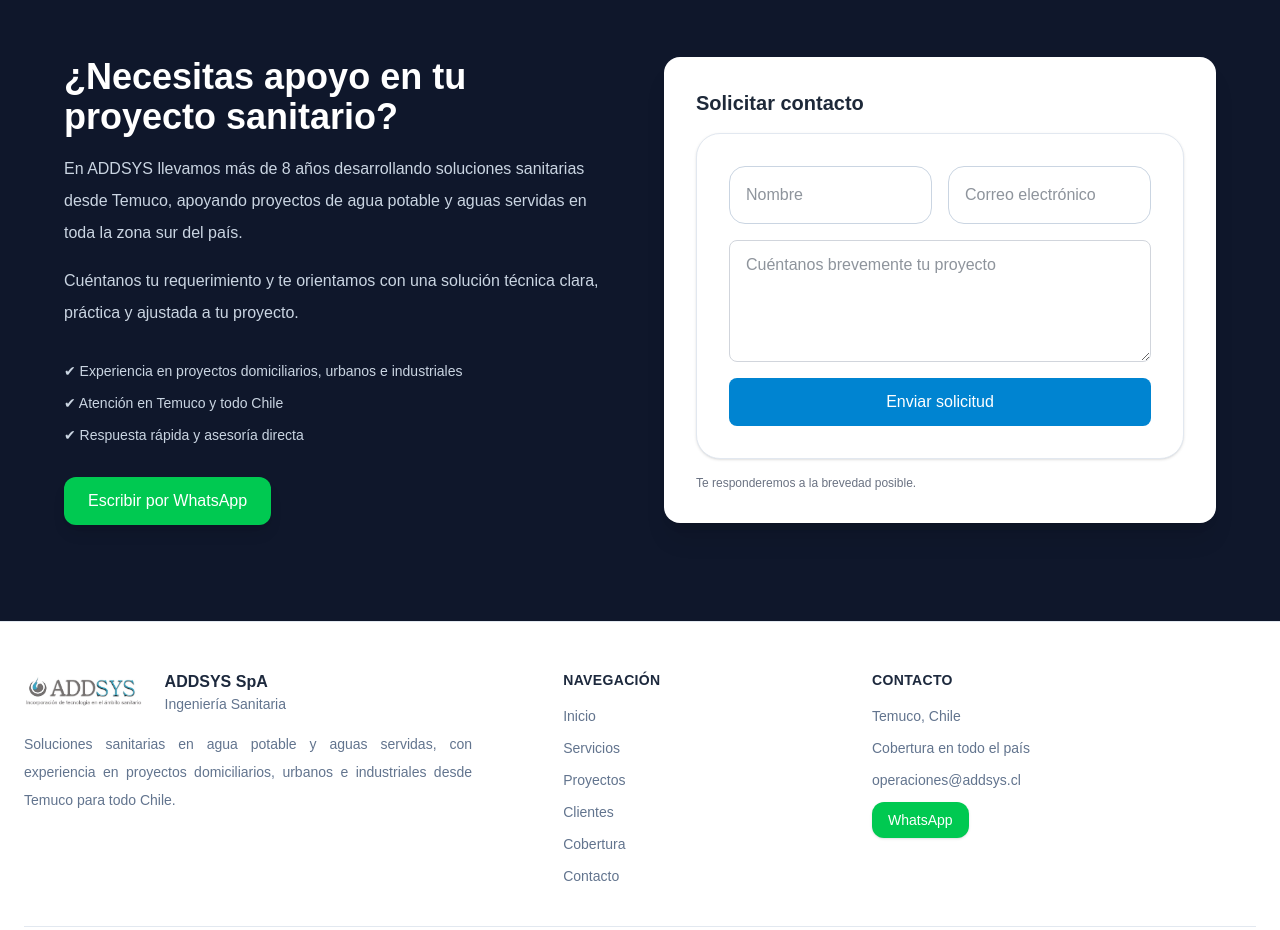
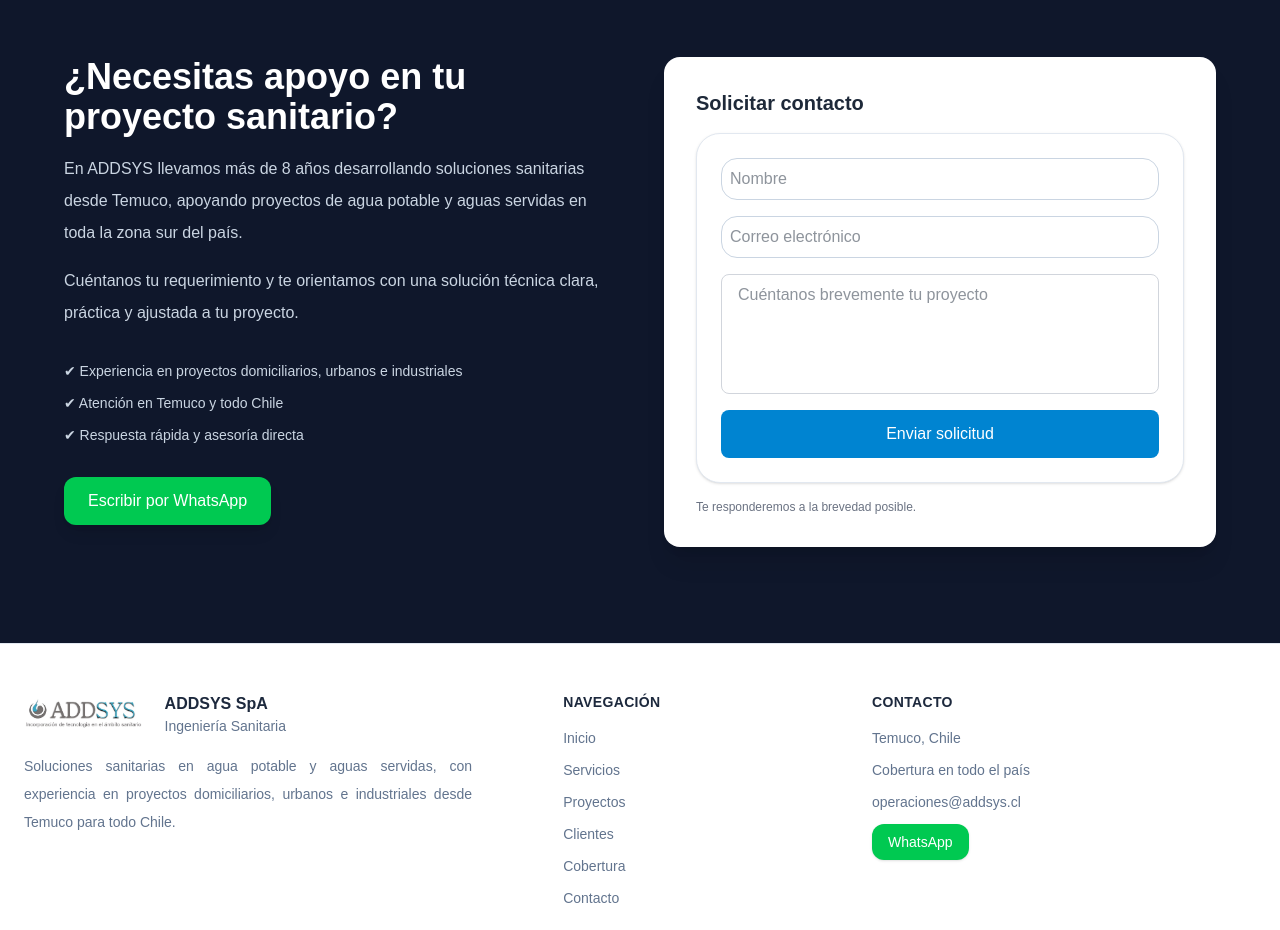
Before and after one commit to PaginaADDSYS/Pagina-Web-Addsys-Pro, a Next.js app: page / in a window 1280 px wide. Shown: the part 6560-7490 px from the top of the page. Built offline with nearby package versions, Linux system fonts and the light colour scheme.

Commit message:
Mejora formulario

```diff
--- a/app/page.tsx
+++ b/app/page.tsx
@@ -999,15 +999,15 @@
                     alert("Error al enviar el formulario");
                   }
                 }}
-                className="grid gap-4 border border-slate-200 rounded-3xl p-6 md:p-8 shadow-sm bg-white"
+                className="grid gap-4 border border-slate-200 rounded-3xl p-5 md:p-6 shadow-sm bg-white"
               >
-                <div className="grid md:grid-cols-2 gap-4">
+                <div className="grid gap-4">
                   <input
                     name="nombre"
                     type="text"
                     placeholder="Nombre"
                     required
-                    className="border border-slate-300 p-4 rounded-2xl outline-none focus:ring-2 focus:ring-sky-500 transition"
+                    className="border border-slate-300 p-2 rounded-2xl outline-none focus:ring-2 focus:ring-sky-500 transition"
                   />
 
                   <input
@@ -1015,14 +1015,14 @@
                     type="email"
                     placeholder="Correo electrónico"
                     required
-                    className="border border-slate-300 p-4 rounded-2xl outline-none focus:ring-2 focus:ring-sky-500 transition"
+                    className="border border-slate-300 p-2 rounded-2xl outline-none focus:ring-2 focus:ring-sky-500 transition"
                   />
                 </div>
                 <textarea
                   name="mensaje"
                   placeholder="Cuéntanos brevemente tu proyecto"
                   rows={4}
-                  className="w-full border border-gray-300 rounded-lg px-4 py-3 focus:outline-none focus:ring-2 focus:ring-sky-500"
+                  className="w-full border border-gray-300 rounded-lg px-4 py-2 min-h-[120px] resize-none focus:outline-none focus:ring-2 focus:ring-sky-500"
                   required
                 />
 
```
